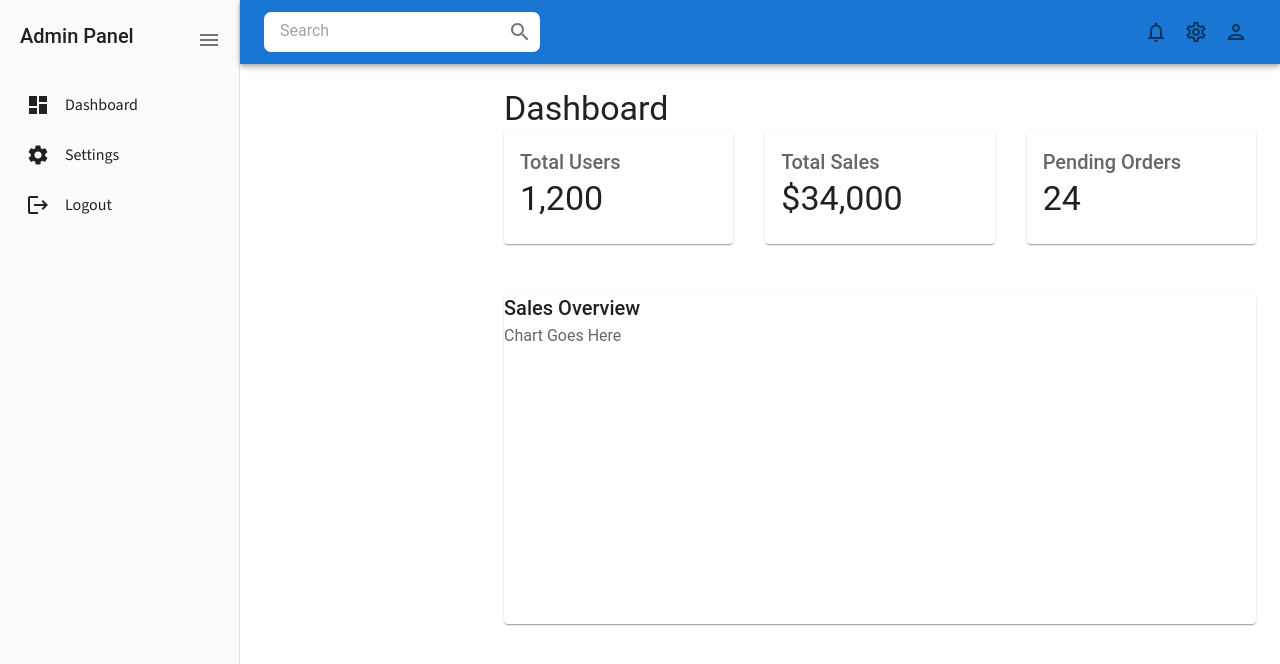
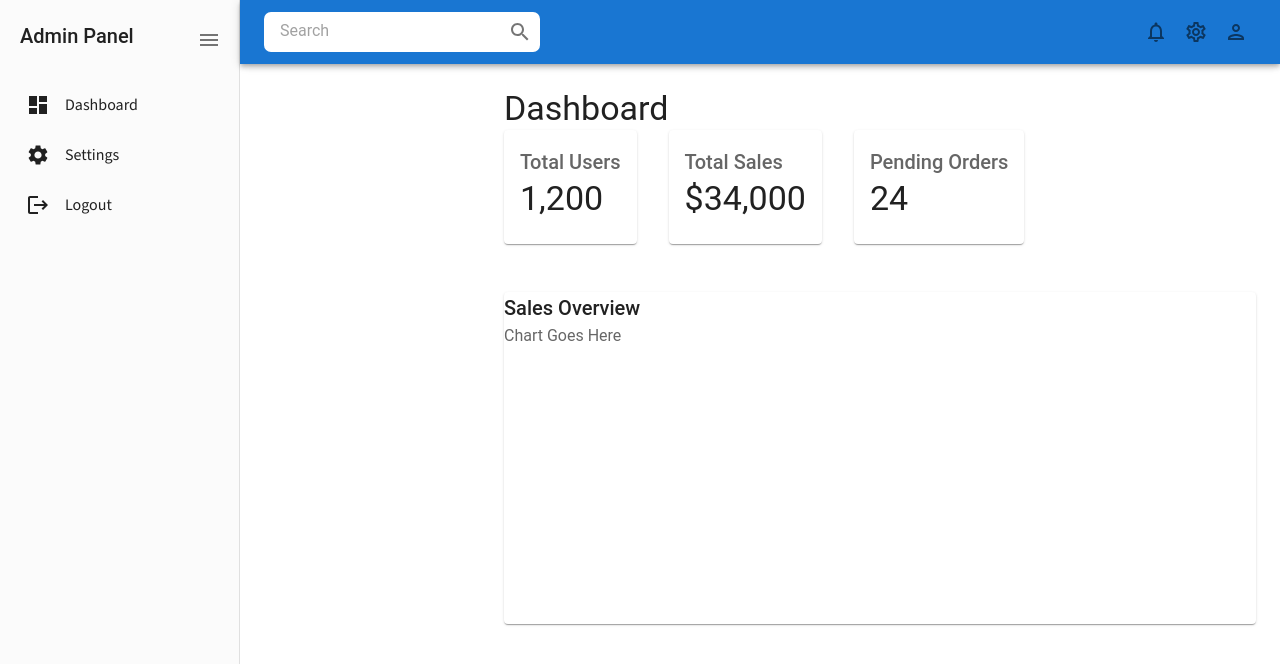
Before and after one commit to SaurabhNegis/Admin_panel, a React (Vite) app: page / in a window 1280 px wide. Shown: the top 664 px of the page. Built offline with nearby package versions, Linux system fonts and the light colour scheme; a web font is replaced by a local one.

Commit message:
Add comments

```diff
--- a/src/pages/Dashboard.jsx
+++ b/src/pages/Dashboard.jsx
@@ -1,17 +1,18 @@
 import React from 'react';
-import { Box, Grid, Card, CardContent, Typography, Paper } from '@mui/material';
+import { Box, Grid2, Card, CardContent, Typography, Paper } from '@mui/material';
 
 const Dashboard = () => {
   return (
-    <Box className="bg-gray-100 min-h-screen p-6">
-      {/* Header */}
+    <Box >
+      {/* Header Section */}
       <Typography variant="h4" className="mb-6">
         Dashboard
       </Typography>
 
-      {/* Metric Cards */}
-      <Grid container spacing={4}>
-        <Grid item xs={12} sm={6} md={4}>
+      {/* Metric Cards Section */}
+      <Grid2 container spacing={4}>
+        {/* Total Users Card */}
+        <Grid2 item xs={12} sm={6} md={4}>
           <Card className="shadow-lg">
             <CardContent>
               <Typography variant="h6" color="textSecondary">
@@ -22,9 +23,10 @@ const Dashboard = () => {
               </Typography>
             </CardContent>
           </Card>
-        </Grid>
+        </Grid2>
 
-        <Grid item xs={12} sm={6} md={4}>
+        {/* Total Sales Card */}
+        <Grid2 item xs={12} sm={6} md={4}>
           <Card className="shadow-lg">
             <CardContent>
               <Typography variant="h6" color="textSecondary">
@@ -35,9 +37,10 @@ const Dashboard = () => {
               </Typography>
             </CardContent>
           </Card>
-        </Grid>
+        </Grid2>
 
-        <Grid item xs={12} sm={6} md={4}>
+        {/* Pending Orders Card */}
+        <Grid2 item xs={12} sm={6} md={4}>
           <Card className="shadow-lg">
             <CardContent>
               <Typography variant="h6" color="textSecondary">
@@ -48,16 +51,16 @@ const Dashboard = () => {
               </Typography>
             </CardContent>
           </Card>
-        </Grid>
-      </Grid>
+        </Grid2>
+      </Grid2>
 
-      {/* Chart/Overview Section */}
+      {/* Sales Overview Section */}
       <Box mt={6}>
         <Paper className="p-6 shadow-lg">
           <Typography variant="h6" className="mb-4">
             Sales Overview
           </Typography>
-          {/* Placeholder for chart */}
+          {/* Placeholder for a future chart */}
           <Box
             className="flex items-center justify-center bg-gray-200"
             sx={{ height: 300, borderRadius: 1 }}
```
